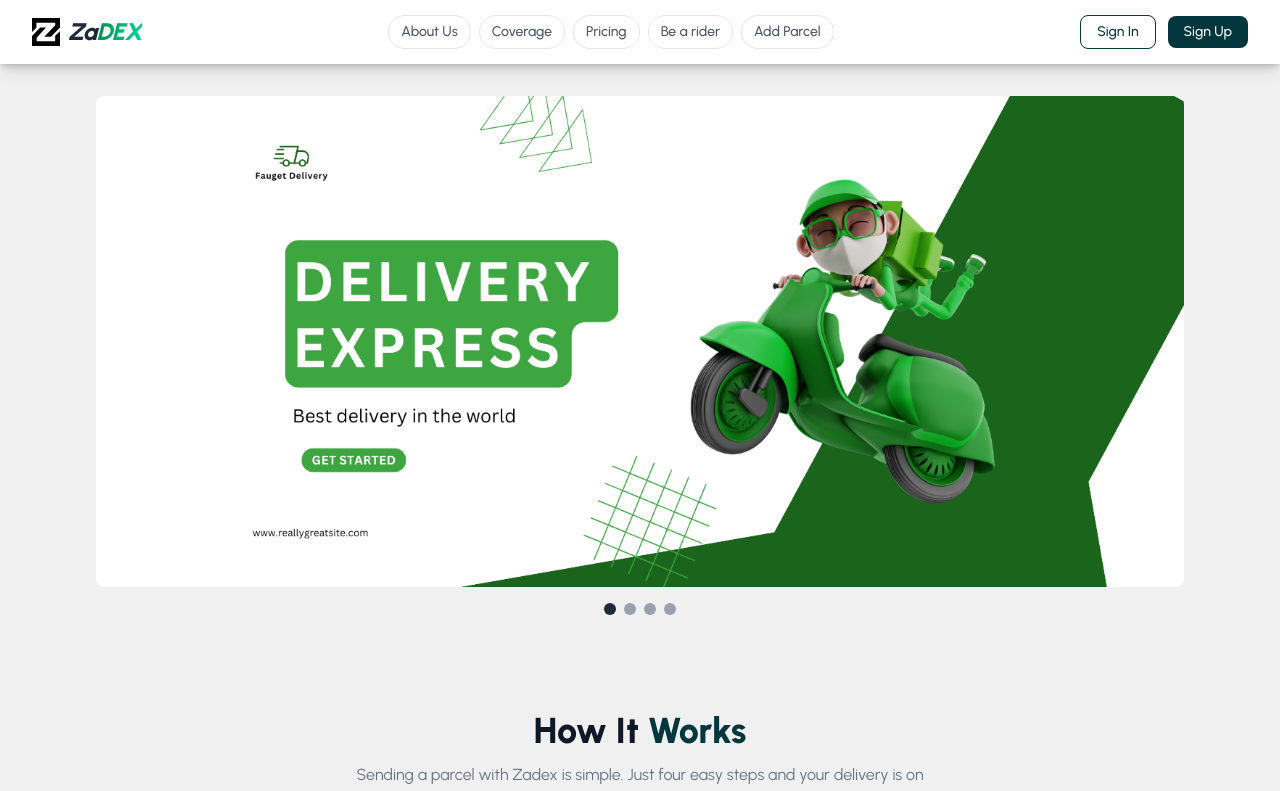
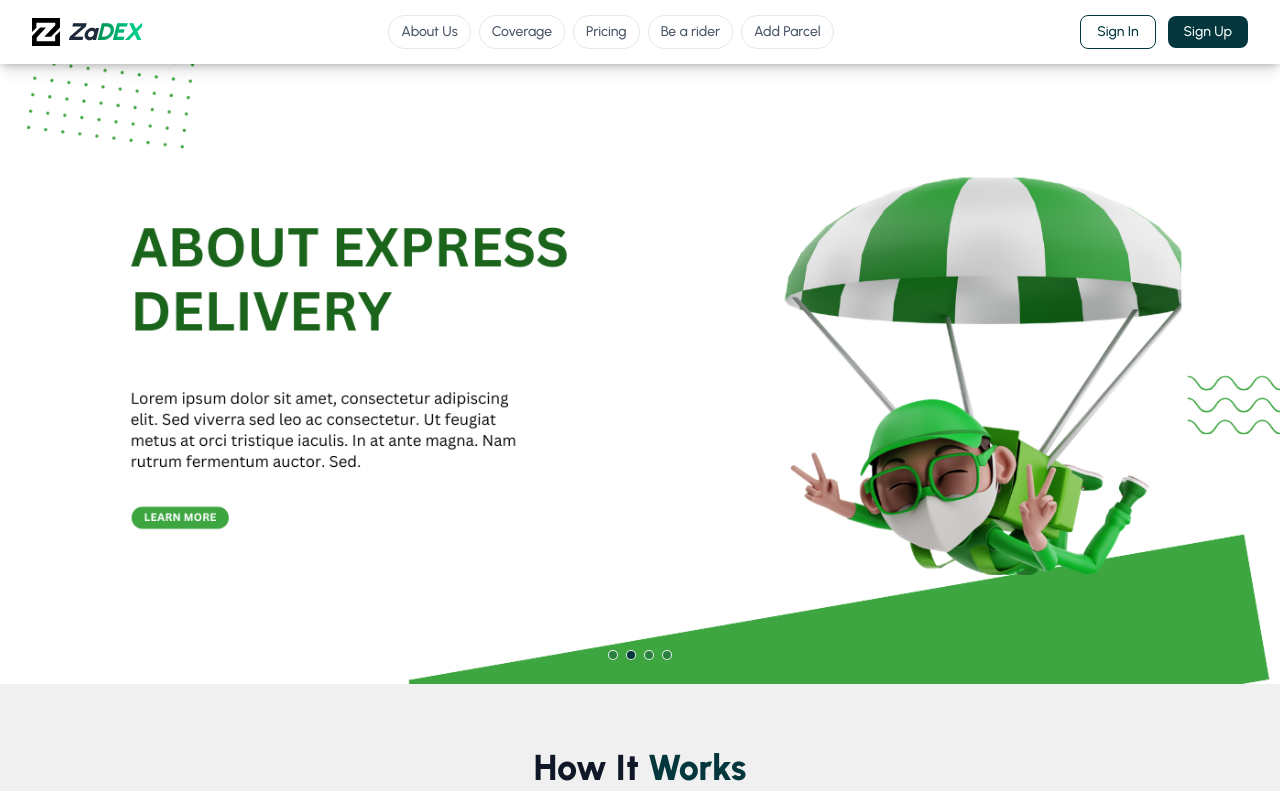
Before and after one commit to millathossain115/ZaDEX-Client, a React (Vite) app: page / in a window 1280 px wide. Shown: the top 791 px of the page. Built offline with nearby package versions, Linux system fonts and the light colour scheme; no server answers.

Commit message:
feat: add automated image slider component to the home page banner

```diff
--- a/src/features/home/components/Banner.jsx
+++ b/src/features/home/components/Banner.jsx
@@ -1,60 +1,55 @@
 
 import { useEffect, useRef, useState } from 'react';
-import useScrollAnimation from '@/shared/hooks/useScrollAnimation';
 
-// import images from assets folder
 import banner1 from '@/assets/banner/banner1.png';
 import banner2 from '@/assets/banner/banner2.png';
 import banner3 from '@/assets/banner/banner3.png';
 import banner4 from '@/assets/banner/banner4.png';
 
 const slides = [banner1, banner2, banner3, banner4];
+const SLIDE_DELAY = 3000;
 
 const Banner = () => {
     const [current, setCurrent] = useState(0);
     const timeoutRef = useRef(null);
-    const delay = 5000; // 5 seconds
-    const [bannerRef, bannerVisible] = useScrollAnimation();
 
     useEffect(() => {
-        const next = () => {
+        timeoutRef.current = setTimeout(() => {
             setCurrent((prev) => (prev === slides.length - 1 ? 0 : prev + 1));
-        };
-        timeoutRef.current = setTimeout(next, delay);
+        }, SLIDE_DELAY);
+
         return () => clearTimeout(timeoutRef.current);
     }, [current]);
 
     return (
-        <div className="bg-[#F0F0F0] py-8">
-            <div ref={bannerRef} className={`scroll-fade-up ${bannerVisible ? 'visible' : ''} max-w-9/10 mx-auto px-4 sm:px-6 lg:px-8`}>
-                <div className="relative overflow-hidden rounded-lg">
-                    <div
-                        className="flex transition-transform duration-700"
-                        style={{ transform: `translateX(-${current * 100}%)` }}
-                    >
+        <section className="relative w-full overflow-hidden bg-[#F0F0F0]">
+            <div className="relative h-[42vh] min-h-[240px] w-full sm:h-[52vh] lg:h-[620px]">
                 {slides.map((src, idx) => (
                     <img
-                                key={idx}
-                                className="flex-shrink-0 w-full h-full  object-cover"
+                        key={src}
+                        className={`absolute inset-0 h-full w-full object-cover transition-opacity duration-1000 ease-in-out ${
+                            idx === current ? 'opacity-100' : 'opacity-0'
+                        }`}
                         src={src}
-                                alt={`slide-${idx}`}
+                        alt={`Zadex delivery banner ${idx + 1}`}
                     />
                 ))}
             </div>
-                </div>
 
-                {/* dots navigation */}
-                <div className="flex justify-center mt-4 space-x-2">
+            <div className="absolute bottom-4 left-1/2 flex -translate-x-1/2 items-center gap-2 sm:bottom-6">
                 {slides.map((_, idx) => (
                     <button
                         key={idx}
+                        type="button"
                         onClick={() => setCurrent(idx)}
-                            className={`h-3 w-3 rounded-full ${idx === current ? 'bg-gray-800' : 'bg-gray-400'}`}
-                        ></button>
+                        aria-label={`Show banner ${idx + 1}`}
+                        className={`h-2.5 w-2.5 rounded-full border border-white/90 transition-all duration-300 ${
+                            idx === current ? 'bg-[#03373D] shadow-lg shadow-black/20' : 'bg-[#03373D]/35 hover:bg-[#03373D]/65'
+                        }`}
+                    />
                 ))}
             </div>
-            </div>
-        </div>
+        </section>
     );
 };
 
```
Lines whose indentation alone changed are shown as unchanged.
